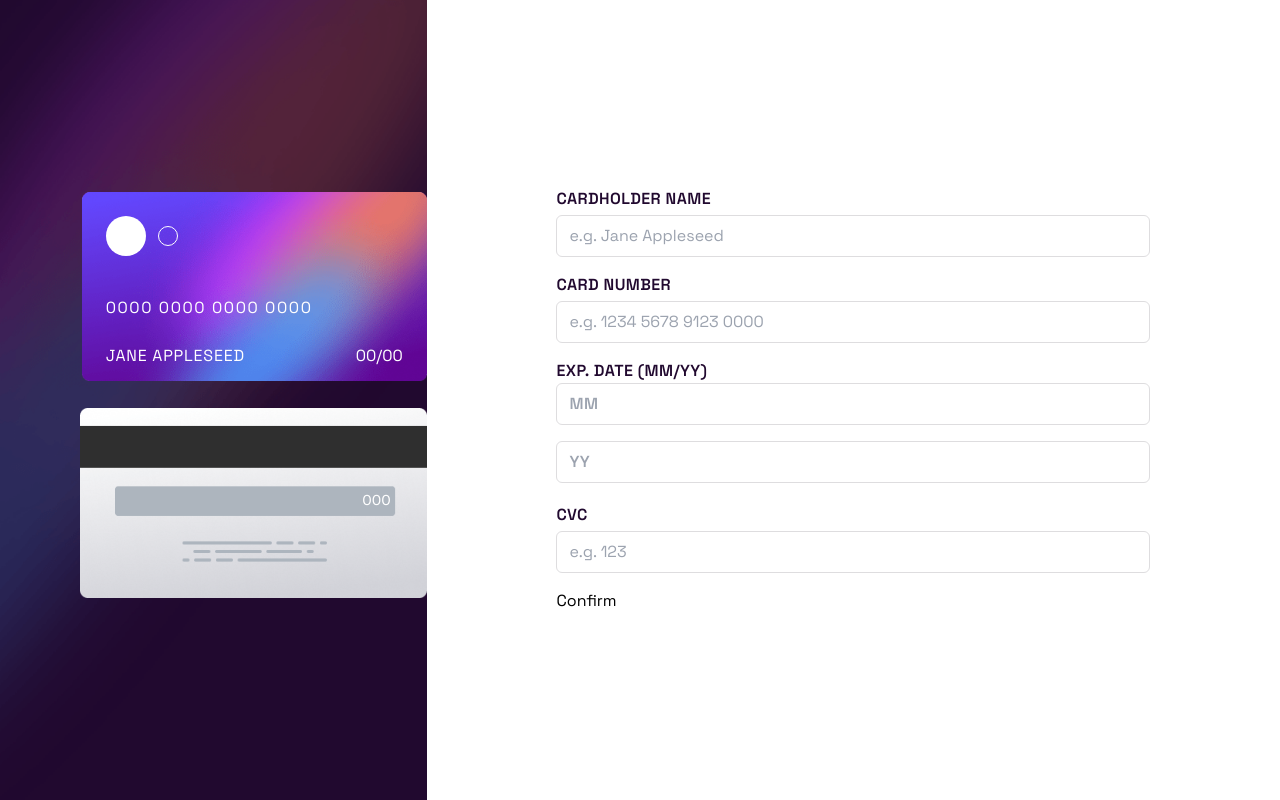
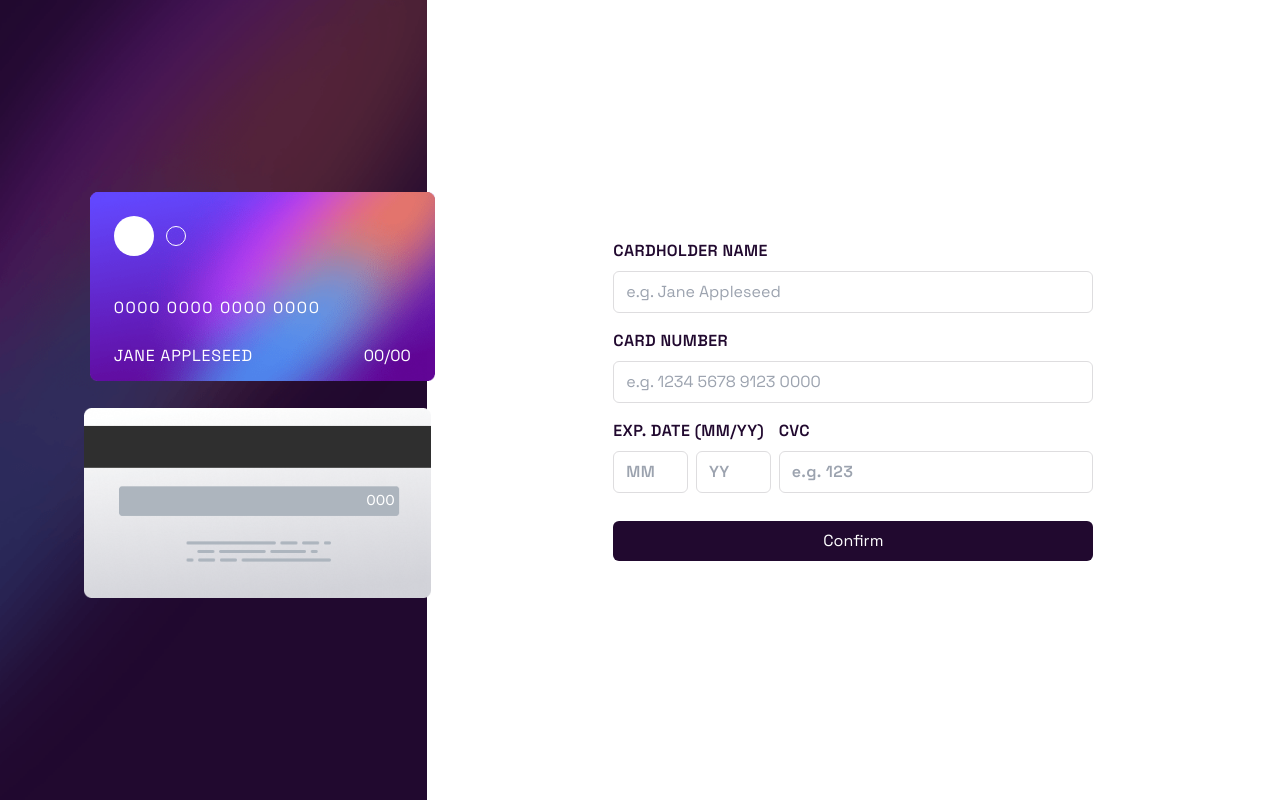
Before and after one commit to AslamtoIbrahim/Interactive-card-details-form, a website: page index.html in a window 1280 px wide. Drawn offline with Linux system fonts and the light colour scheme.

Commit message:
add some code

```diff
--- a/index.html
+++ b/index.html
@@ -57,20 +57,30 @@
     </div>
 
     <div class="h-full flex justify-center items-center font-spgr">
-      <form action="">
+      <form class="w-[480px]  " action="">
         <label for="name">Cardholder Name</label>
         <input id="name" type="text" placeholder="e.g. Jane Appleseed">
         <label for="numbre-card">Card Number</label>
         <input type="text" id="numbre-card" placeholder="e.g. 1234 5678 9123 0000">
 
-        <label class="" for="exp-date-mm">Exp. Date (MM/YY)
-          <input  type="text" id="exp-date-mm" placeholder="MM">
-          <input type="text" id="exp-date-yy" placeholder="YY">
-        </label>
+        <div class="grid grid-cols-[1fr_2fr] gap-2">
+          <label class="" for="exp-date-mm">Exp. Date (MM/YY)
+            <div class="flex gap-2">
+              <input type="text" id="exp-date-mm" placeholder="MM">
+              <input type="text" id="exp-date-yy" placeholder="YY">
+            </div>
+          </label>
+          <label for="cvc">CVC
+            <input type="text" id="cvc" placeholder="e.g. 123">
+          </label>
+        </div>
 
-        <label for="cvc">CVC</label>
-        <input type="text" id="cvc" placeholder="e.g. 123">
-        <button type="submit">Confirm</button>
+
+        <button class="w-full rounded-md py-2 bg-violet-gr-v-dr text-white mt-3
+        hover:bg-violet-gr-dr hover:text-violet-gr-v-dr"
+         type="submit"
+
+        >Confirm</button>
       </form>
     </div>
 
--- a/src/input.css
+++ b/src/input.css
@@ -5,13 +5,14 @@
 
 label{
     @apply
-    block text-violet-gr-v-dr uppercase font-semibold tracking-wide mb-1
+    block text-violet-gr-v-dr uppercase font-semibold tracking-wide;
+
 
 }
 
 input{
     @apply
     border-violet-gr border-[1px] rounded-md inline-block  px-3  py-2 outline-none
-    mb-4 w-full
+    mb-4 mt-2 w-full
     focus:border-violet-gr-v-dr
 }
```
Also changed, not shown: src/styles.css.
